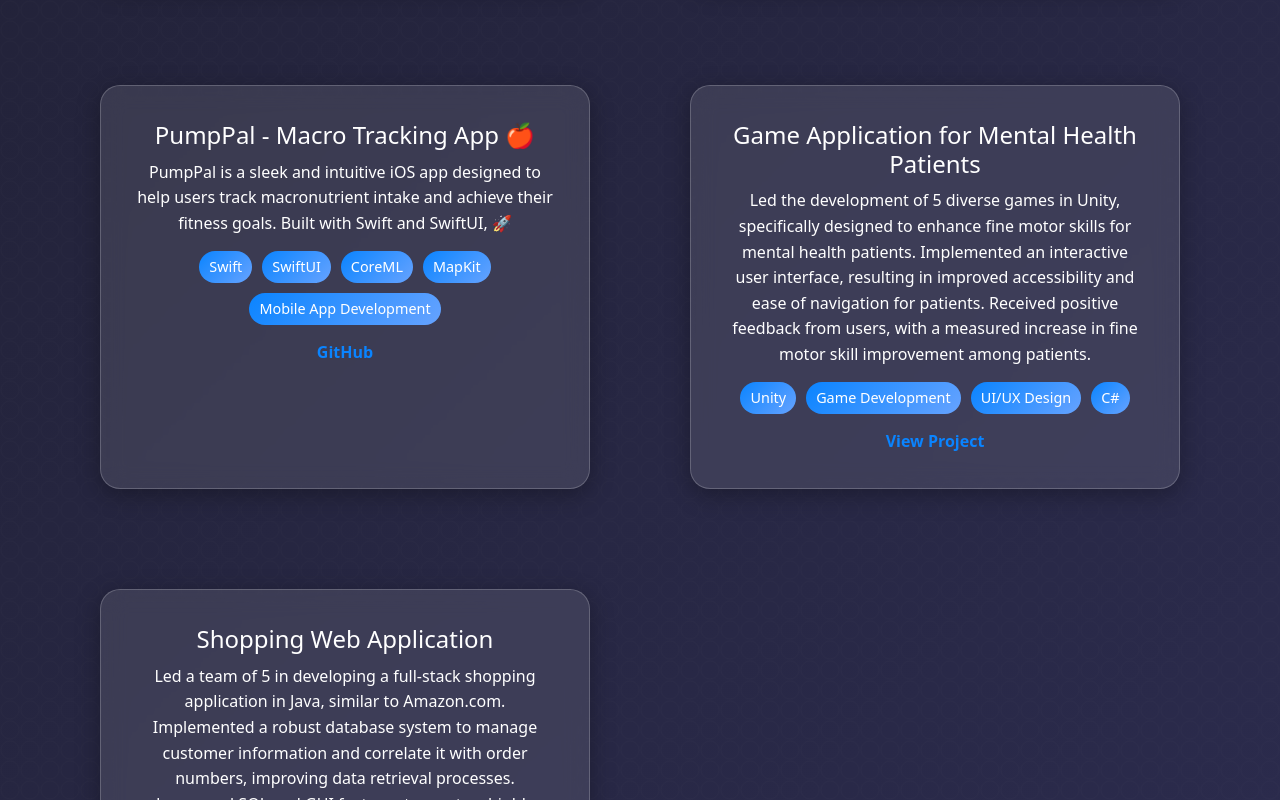
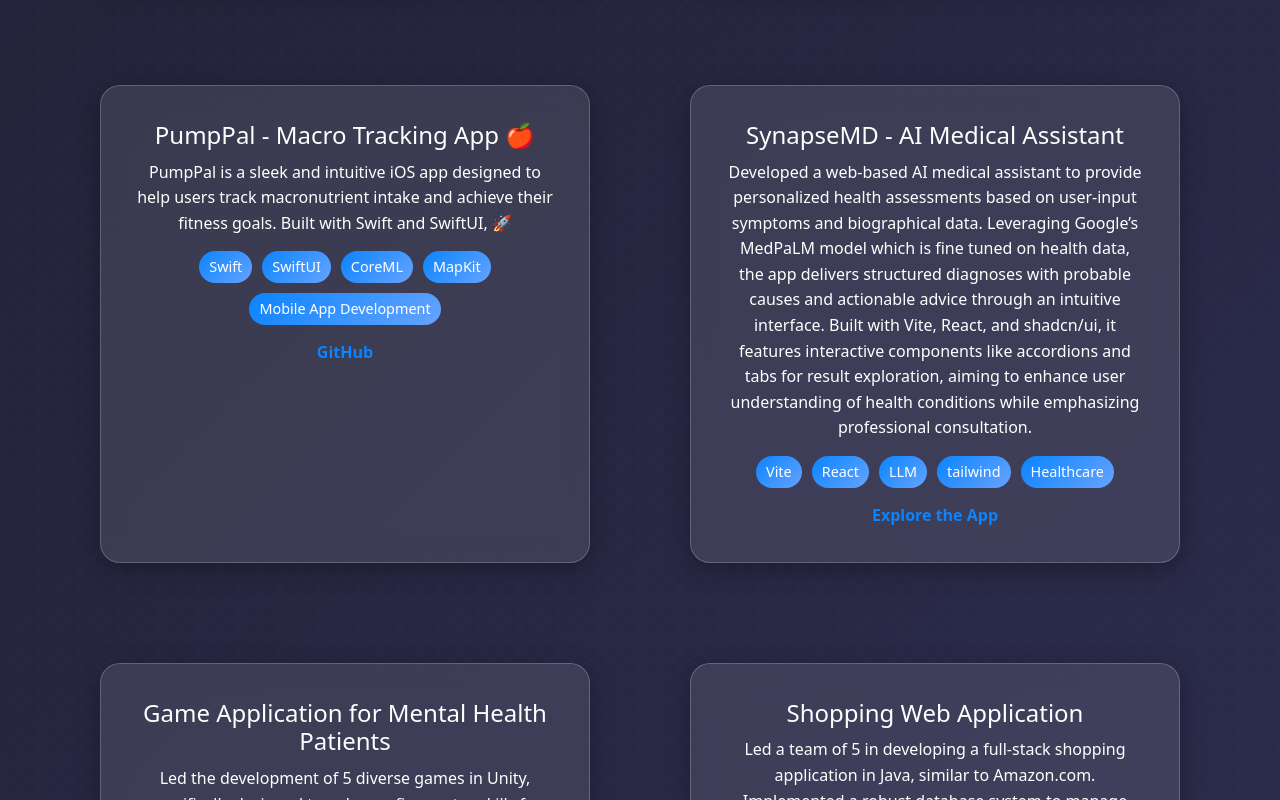
Before and after one commit to omshewale30/portfolio-new, a React (Vite) app: page /projects in a window 1280 px wide. Shown: the part 1260-2060 px from the top of the page. Built offline with nearby package versions, Linux system fonts and the light colour scheme.

Commit message:
added synapseMD in project section

```diff
--- a/src/components/ProjectSection.jsx
+++ b/src/components/ProjectSection.jsx
@@ -43,8 +43,15 @@
             title: "PumpPal - Macro Tracking App 🍎",
             description: "PumpPal is a sleek and intuitive iOS app designed to help users track macronutrient intake and achieve their fitness goals. Built with Swift and SwiftUI, 🚀",
             tags: ["Swift", "SwiftUI", "CoreML", "MapKit", "Mobile App Development"],
-            link: "https://github.com",
+            link: "https://github.com/omshewale30/PumpPal",
             linkText: "GitHub",
+        },
+        {
+            title: "SynapseMD - AI Medical Assistant",
+            description: "Developed a web-based AI medical assistant to provide personalized health assessments based on user-input symptoms and biographical data. Leveraging Google’s MedPaLM model which is fine tuned on health data, the app delivers structured diagnoses with probable causes and actionable advice through an intuitive interface. Built with Vite, React, and shadcn/ui, it features interactive components like accordions and tabs for result exploration, aiming to enhance user understanding of health conditions while emphasizing professional consultation.",
+            tags: ["Vite", "React", "LLM", "tailwind", "Healthcare"],
+            link: "https://synapsemd.vercel.app/",  // Replace with your actual deployed link or GitHub repo
+            linkText: "Explore the App",
         },
         {
             title: "Game Application for Mental Health Patients",
```
